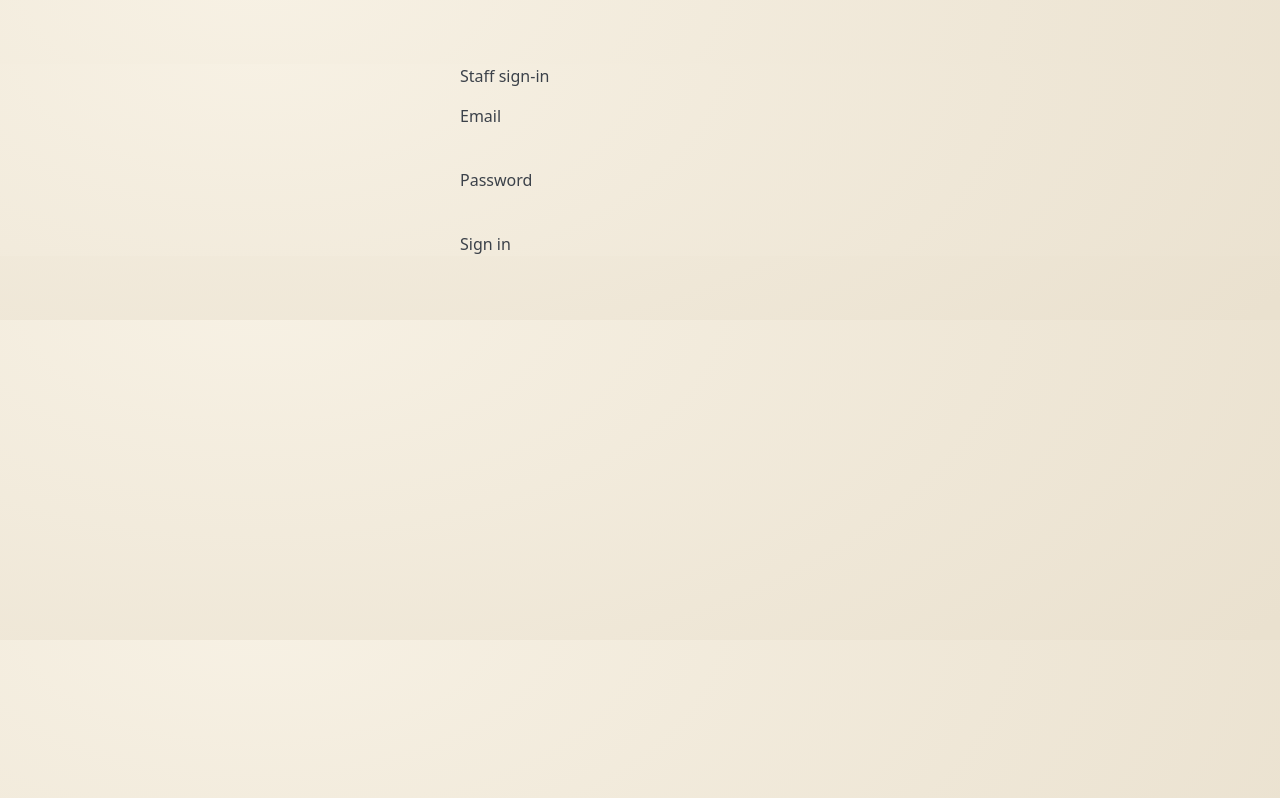
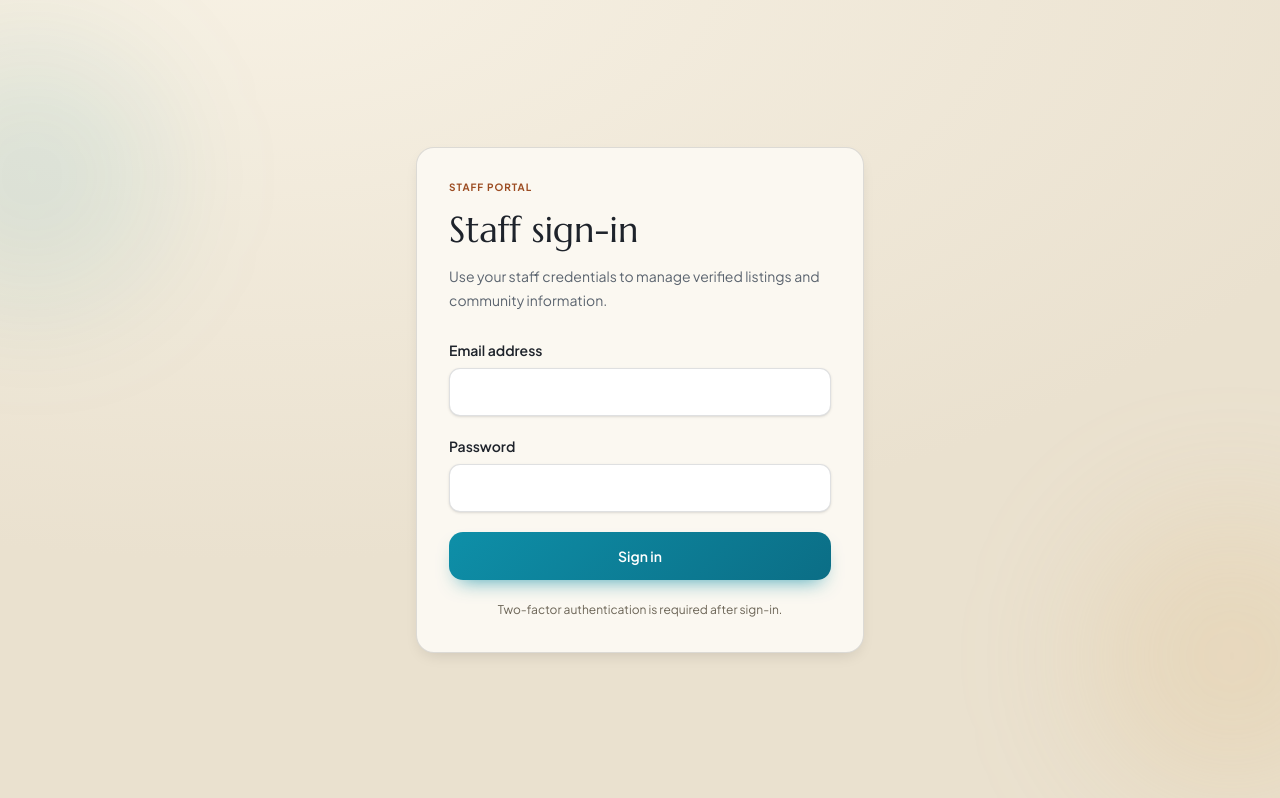
Before and after one commit to rjackson7799/808activitymap, a Next.js app: page /login in a window 1280 px wide. Built offline with nearby package versions, Linux system fonts and the light colour scheme.

Commit message:
fix(auth): restore visible accessible form controls (#18)
Co-authored-by: Ryan <ryan.jackson.2009@gmail.com>

```diff
--- a/app/(admin)/login/mfa/page.tsx
+++ b/app/(admin)/login/mfa/page.tsx
@@ -3,6 +3,8 @@
 import { useEffect, useState } from "react";
 import Link from "next/link";
 import { useRouter } from "next/navigation";
+import { AuthShell, authInputClassName } from "@/components/admin/AuthShell";
+import { Button } from "@/components/ui/button";
 import { prepareMfa, verifyMfa } from "./actions";
 
 /**
@@ -57,57 +59,88 @@ export default function MfaPage() {
   };
 
   return (
-    <main style={{ maxWidth: 420, margin: "4rem auto", fontFamily: "system-ui" }}>
-      <h1>Two-factor authentication</h1>
-
-      {step.kind === "loading" ? <p>Loading…</p> : null}
+    <AuthShell
+      eyebrow="Secure access"
+      title="Two-factor authentication"
+      description="Confirm your identity with the six-digit code from your authenticator app."
+      wide={step.kind === "enroll"}
+    >
+      {step.kind === "loading" ? (
+        <div role="status" aria-live="polite" className="flex items-center gap-3 text-sm text-secondary">
+          <span className="h-5 w-5 animate-pulse rounded-full bg-teal/25" aria-hidden="true" />
+          Preparing secure sign-in…
+        </div>
+      ) : null}
 
       {step.kind === "error" ? (
-        <p role="alert" style={{ color: "#b00020" }}>
-          {step.message} — <Link href="/login">back to sign-in</Link>
-        </p>
+        <div role="alert" className="rounded-field border border-error/20 bg-error-bg p-4 text-sm text-error">
+          <p>{step.message}</p>
+          <Link href="/login" className="mt-3 inline-block font-semibold underline underline-offset-4">
+            Back to sign-in
+          </Link>
+        </div>
       ) : null}
 
       {step.kind === "enroll" ? (
-        <>
-          <p>
-            Scan the QR code with your authenticator app (or enter the secret
-            manually), then enter the 6-digit code to finish setup.
+        <div className="mb-6 rounded-card border border-hairline bg-white p-4 sm:p-5">
+          <p className="text-sm leading-6 text-secondary">
+            Scan this QR code with your authenticator app, or enter the setup key manually.
           </p>
-          {/* eslint-disable-next-line @next/next/no-img-element */}
-          <img src={step.qr} alt="TOTP enrollment QR code" width={200} height={200} />
-          <p>
-            Secret: <code>{step.secret}</code>
-          </p>
-        </>
+          <div className="mt-4 flex flex-col items-center gap-4 sm:flex-row sm:items-start">
+            <div className="shrink-0 rounded-field border border-hairline-strong bg-white p-2 shadow-card">
+              {/* eslint-disable-next-line @next/next/no-img-element */}
+              <img src={step.qr} alt="TOTP enrollment QR code" width={200} height={200} />
+            </div>
+            <div className="min-w-0 flex-1 rounded-field bg-field p-3">
+              <p className="text-xs font-bold uppercase tracking-wider text-muted">Setup key</p>
+              <code className="mt-2 block break-all text-sm font-semibold leading-6 text-ink">
+                {step.secret}
+              </code>
+            </div>
+          </div>
+        </div>
       ) : null}
-
-      {step.kind === "challenge" ? <p>Enter the 6-digit code from your authenticator app.</p> : null}
 
       {step.kind === "enroll" || step.kind === "challenge" ? (
         <form
+          className="space-y-5"
           onSubmit={(e) => {
             e.preventDefault();
             void verify();
           }}
         >
-          <label>
-            Code
+          <div>
+            <label htmlFor="mfa-code" className="block text-sm font-semibold text-ink">
+              Six-digit code
+            </label>
             <input
+              id="mfa-code"
               inputMode="numeric"
               autoComplete="one-time-code"
               pattern="[0-9]{6}"
+              maxLength={6}
               value={code}
-              onChange={(e) => setCode(e.target.value)}
+              onChange={(e) => setCode(e.target.value.replace(/\D/g, "").slice(0, 6))}
               required
-              style={{ display: "block" }}
+              disabled={pending}
+              aria-describedby="mfa-code-help"
+              className={`${authInputClassName} text-center font-mono text-xl font-semibold tracking-[0.35em]`}
             />
-          </label>
-          <button type="submit" disabled={pending || code.length !== 6} style={{ marginTop: "1rem" }}>
+            <p id="mfa-code-help" className="mt-2 text-xs leading-5 text-muted">
+              Enter the current code shown in your authenticator app.
+            </p>
+          </div>
+          <Button
+            type="submit"
+            variant="cta"
+            size="lg"
+            disabled={pending || code.length !== 6}
+            className="w-full"
+          >
             {pending ? "Verifying…" : "Verify"}
-          </button>
+          </Button>
         </form>
       ) : null}
-    </main>
+    </AuthShell>
   );
 }
--- a/app/(admin)/login/page.tsx
+++ b/app/(admin)/login/page.tsx
@@ -1,50 +1,68 @@
 "use client";
 
 import { useActionState } from "react";
+import { AuthShell, authInputClassName } from "@/components/admin/AuthShell";
+import { Button } from "@/components/ui/button";
 import { signIn, type LoginState } from "./actions";
 
 /**
  * Staff sign-in (Slice 1 bounded auth, ADR-001): email + password, then the
  * TOTP step at /login/mfa. No public signup, no magic link, no vendor
- * identities — those arrive in Slice 3. Minimal styling; the design system
- * lands in CP4. Brand strings come only from env (D27).
+ * identities — those arrive in Slice 3. Brand strings come only from env (D27).
  */
 export default function LoginPage() {
   const [state, formAction, pending] = useActionState<LoginState, FormData>(signIn, {});
 
   return (
-    <main style={{ maxWidth: 360, margin: "4rem auto", fontFamily: "system-ui" }}>
-      <h1>Staff sign-in</h1>
-      <form action={formAction}>
-        <label style={{ display: "block", marginTop: "1rem" }}>
-          Email
+    <AuthShell
+      eyebrow="Staff portal"
+      title="Staff sign-in"
+      description="Use your staff credentials to manage verified listings and community information."
+    >
+      <form action={formAction} className="space-y-5">
+        <div>
+          <label htmlFor="email" className="block text-sm font-semibold text-ink">
+            Email address
+          </label>
           <input
+            id="email"
             type="email"
             name="email"
             autoComplete="username"
             required
-            style={{ display: "block", width: "100%" }}
+            disabled={pending}
+            className={authInputClassName}
           />
-        </label>
-        <label style={{ display: "block", marginTop: "1rem" }}>
-          Password
+        </div>
+        <div>
+          <label htmlFor="password" className="block text-sm font-semibold text-ink">
+            Password
+          </label>
           <input
+            id="password"
             type="password"
             name="password"
             autoComplete="current-password"
             required
-            style={{ display: "block", width: "100%" }}
+            disabled={pending}
+            className={authInputClassName}
           />
-        </label>
+        </div>
         {state.error ? (
-          <p role="alert" style={{ color: "#b00020" }}>
+          <p
+            role="alert"
+            className="rounded-field border border-error/20 bg-error-bg px-3.5 py-3 text-sm font-medium text-error"
+          >
             {state.error}
           </p>
         ) : null}
-        <button type="submit" disabled={pending} style={{ marginTop: "1rem" }}>
+        <Button type="submit" variant="cta" size="lg" disabled={pending} className="w-full">
           {pending ? "Signing in…" : "Sign in"}
-        </button>
+        </Button>
       </form>
-    </main>
+      <p className="mt-5 text-center text-xs leading-5 text-muted">
+        Two-factor authentication is required after sign-in.
+      </p>
+    </AuthShell>
   );
 }
--- /dev/null
+++ b/components/admin/AuthShell.tsx
@@ -0,0 +1,45 @@
+import type { ReactNode } from "react";
+
+type AuthShellProps = {
+  children: ReactNode;
+  eyebrow: string;
+  title: string;
+  description: string;
+  wide?: boolean;
+};
+
+/** Shared, public-facing shell for the staff authentication journey. */
+export function AuthShell({ children, eyebrow, title, description, wide = false }: AuthShellProps) {
+  return (
+    <main className="relative flex min-h-dvh items-center justify-center overflow-hidden px-4 py-10 sm:px-6">
+      <div
+        aria-hidden="true"
+        className="pointer-events-none absolute -left-24 top-12 h-64 w-64 rounded-full bg-teal/10 blur-3xl"
+      />
+      <div
+        aria-hidden="true"
+        className="pointer-events-none absolute -right-24 bottom-0 h-72 w-72 rounded-full bg-gold/20 blur-3xl"
+      />
+
+      <section
+        aria-labelledby="auth-title"
+        className={`relative w-full rounded-card border border-hairline-strong bg-shell p-6 shadow-lift sm:p-8 ${
+          wide ? "max-w-xl" : "max-w-md"
+        }`}
+      >
+        <header className="mb-7">
+          <p className="eyebrow mb-3">{eyebrow}</p>
+          <h1 id="auth-title" className="font-serif text-3xl leading-tight text-ink sm:text-4xl">
+            {title}
+          </h1>
+          <p className="mt-3 max-w-prose text-sm leading-6 text-secondary">{description}</p>
+        </header>
+
+        {children}
+      </section>
+    </main>
+  );
+}
+
+export const authInputClassName =
+  "mt-2 min-h-12 w-full rounded-field border border-hairline-strong bg-white px-3.5 py-2.5 text-base text-ink shadow-sm placeholder:text-muted focus:border-teal focus:outline-none focus:ring-2 focus:ring-teal/20 disabled:cursor-not-allowed disabled:bg-neutral disabled:text-muted";
```
Also changed, not shown: 2 other files (tests, documents, lock files or other folders).
